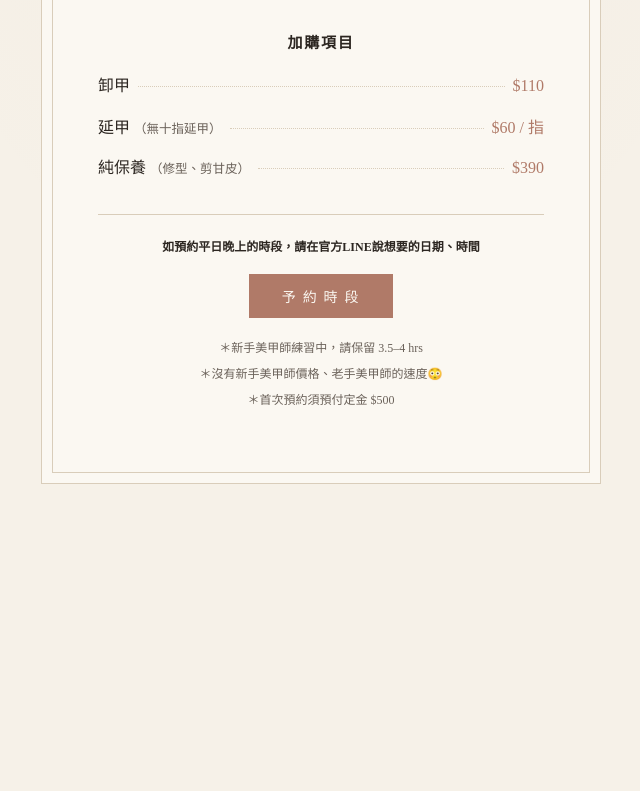
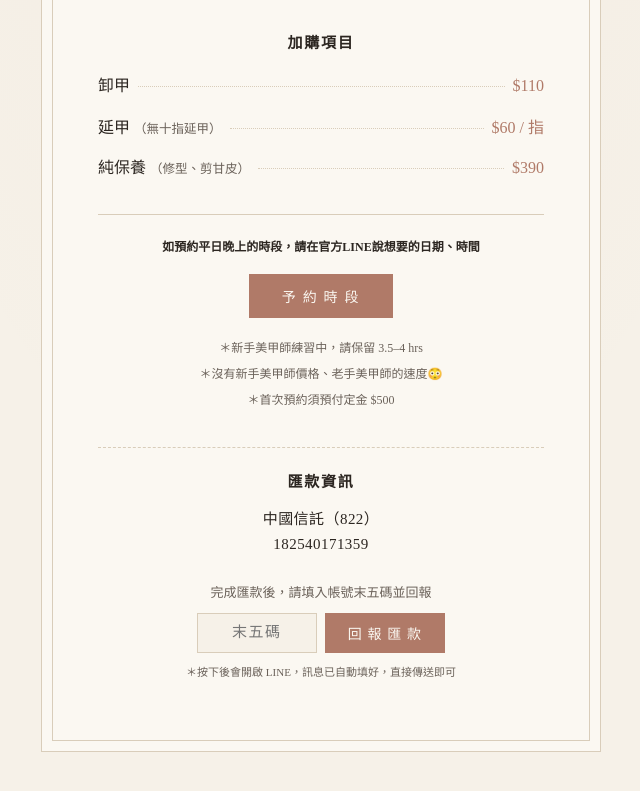
Before and after one commit to comingsoon-source/comingsoon.atelier.menu, a plain HTML site: page index.html in a window 1280 px wide. Shown: the part 615-1406 px from the top of the page, without its empty margins (319-959 px from the left). Before the commit the page ends 1155 px from the top, so only its background shows below. Drawn offline with Linux system fonts and the light colour scheme.

Commit message:
Update index.html

```diff
--- a/index.html
+++ b/index.html
@@ -213,6 +213,82 @@
     outline-offset:3px;
   }
 
+  .remit-box{
+    margin-top:36px;
+    padding-top:22px;
+    border-top:1px dashed var(--line);
+    text-align:center;
+  }
+
+  .remit-box h2{
+    margin-bottom:16px;
+  }
+
+  .remit-account{
+    font-size:15px;
+    line-height:1.7;
+    color:var(--ink);
+    font-weight:500;
+    letter-spacing:0.03em;
+    margin:0 0 24px;
+  }
+
+  .remit-box .remit-label{
+    font-size:13px;
+    color:var(--ink-soft);
+    font-weight:400;
+    margin:0 0 12px;
+  }
+
+  .remit-form{
+    display:flex;
+    justify-content:center;
+    gap:8px;
+    flex-wrap:wrap;
+  }
+
+  .remit-input{
+    width:120px;
+    padding:9px 12px;
+    font-family:'Noto Serif TC', serif;
+    font-size:15px;
+    letter-spacing:0.1em;
+    text-align:center;
+    color:var(--ink);
+    background:var(--ivory);
+    border:1px solid var(--line);
+  }
+
+  .remit-input:focus{
+    outline:none;
+    border-color:var(--rose);
+  }
+
+  .remit-btn{
+    padding:9px 22px;
+    font-family:'Noto Serif TC', serif;
+    font-size:14px;
+    font-weight:500;
+    letter-spacing:0.08em;
+    color:var(--paper);
+    background:var(--rose);
+    border:1px solid var(--rose);
+    cursor:pointer;
+    transition:background 0.2s ease, color 0.2s ease;
+  }
+
+  .remit-btn:hover{
+    background:transparent;
+    color:var(--rose);
+  }
+
+  .remit-hint{
+    font-size:11px;
+    color:var(--ink-soft);
+    font-weight:300;
+    margin:10px 0 0;
+  }
+
   footer{
     margin-top:36px;
     padding-top:22px;
@@ -312,12 +388,55 @@
   <footer>
     <p style="font-weight:600; color:var(--ink);">如預約平日晚上的時段，請在官方LINE說想要的日期、時間</p>
     <a class="book-btn" href="https://calendar.app.google/1tZ9WrwDP9gpGkXm8" target="_blank" rel="noopener noreferrer">予 約 時 段</a>
+
     <p>＊新手美甲師練習中，請保留 3.5–4 hrs</p>
     <p>＊沒有新手美甲師價格、老手美甲師的速度😳</p>
     <p>＊首次預約須預付定金 $500</p>
   </footer>
 
+  <section class="remit-box">
+    <h2>匯款資訊</h2>
+    <p class="remit-account">中國信託（822）<br>182540171359</p>
+
+    <p class="remit-label">完成匯款後，請填入帳號末五碼並回報</p>
+    <div class="remit-form">
+      <input
+        type="text"
+        class="remit-input"
+        id="remitCode"
+        maxlength="5"
+        inputmode="numeric"
+        pattern="[0-9]*"
+        placeholder="末五碼"
+      >
+      <button type="button" class="remit-btn" id="remitBtn">回 報 匯 款</button>
+    </div>
+    <p class="remit-hint" id="remitHint">＊按下後會開啟 LINE，訊息已自動填好，直接傳送即可</p>
+  </section>
+
 </div>
+
+<script>
+  document.getElementById('remitBtn').addEventListener('click', function () {
+    var input = document.getElementById('remitCode');
+    var hint = document.getElementById('remitHint');
+    var code = input.value.trim();
+
+    if (!/^\d{5}$/.test(code)) {
+      hint.textContent = '請輸入 5 碼數字末五碼';
+      hint.style.color = '#b3453b';
+      input.focus();
+      return;
+    }
+
+    hint.textContent = '＊按下後會開啟 LINE，訊息已自動填好，直接傳送即可';
+    hint.style.color = '';
+
+    var message = '我已完成匯款，帳號末五碼：' + code;
+    var lineUrl = 'https://line.me/R/oaMessage/@161ghwmf/?' + encodeURIComponent(message);
+    window.open(lineUrl, '_blank');
+  });
+</script>
 
 </body>
 </html>
```
